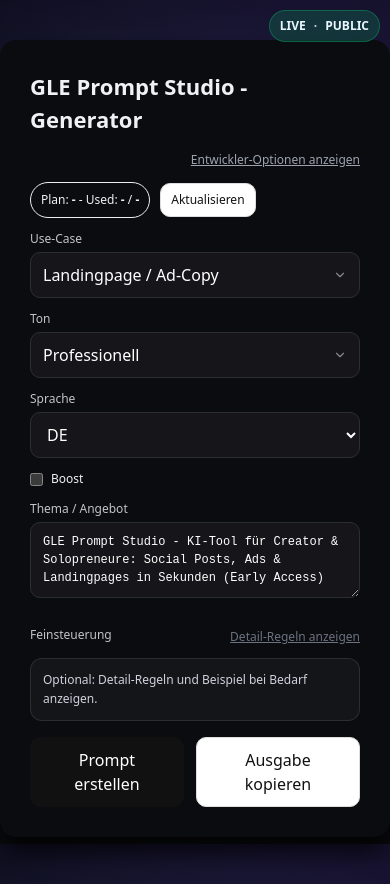
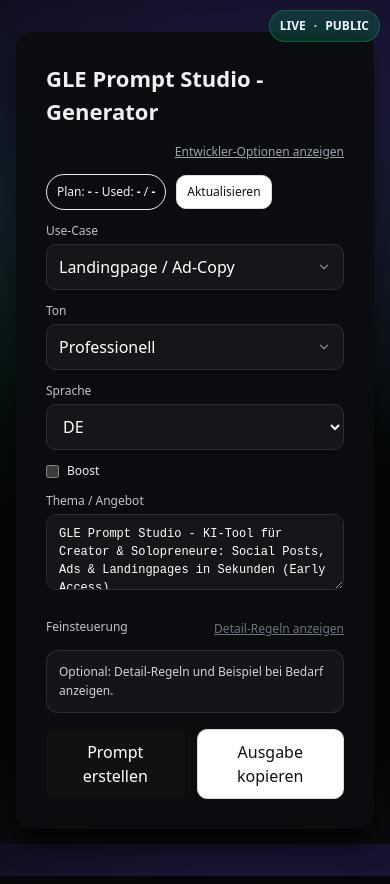
Before and after one commit to Schellencher/gle-prompt-studio-frontend, a Next.js app: page / in a window 390 px wide. Built offline with nearby package versions, Linux system fonts and the light colour scheme; no server answers.

Commit message:
Frontend: widen desktop layout while keeping mobile responsive

```diff
--- a/src/app/page.tsx
+++ b/src/app/page.tsx
@@ -1215,8 +1215,8 @@
 
 // REPARATUR FEHLER 1: Bringt pageWrap zurück
 const pageWrap: React.CSSProperties = {
-  maxWidth: 800,
-  margin: "40px auto",
+  width: "min(1120px, calc(100% - 32px))",
+  margin: "32px auto",
   padding: "30px",
   backgroundColor: "#0b0c10",
   color: "#f1f1f3",
```
